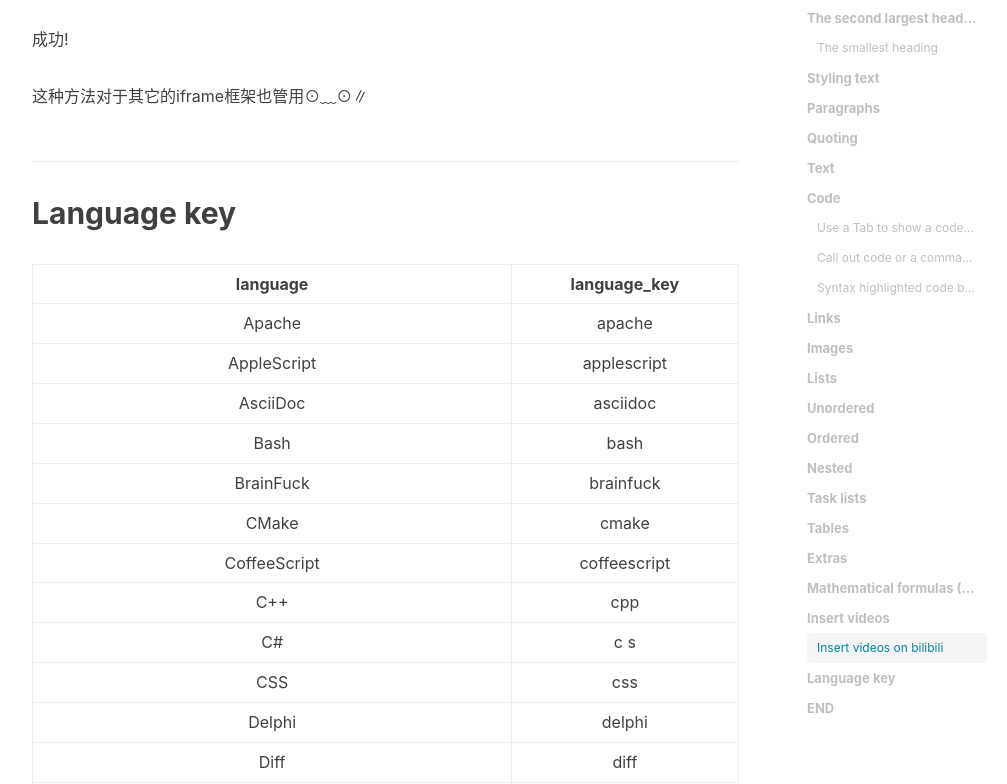
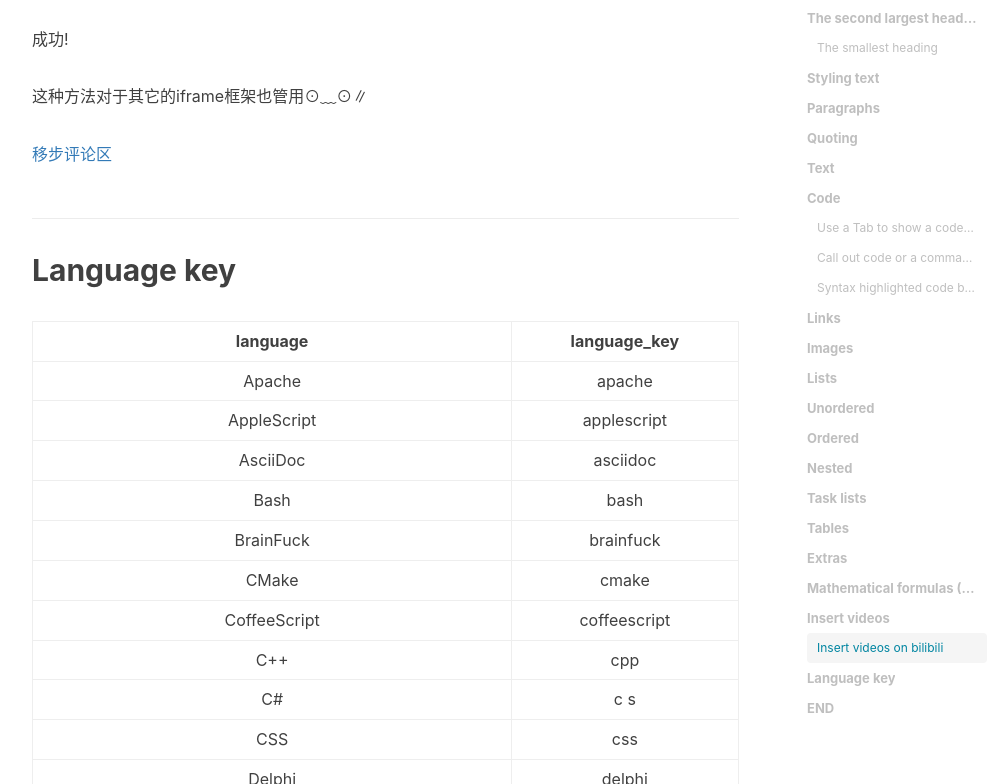
Before and after one commit to lzzmm/lzzmm.github.io, a Jekyll site: the page built from _posts/2020-02-19-Markdown.md, in a window 1280 px wide and 900 px high, scrolled down 10267 px, cut to the strip 116-900 px from the top of the window. Shown: the whole strip, without its empty margins (233-1240 px from the left). Built offline with Jekyll 4.4.1, drawn with Linux system fonts in a browser that asks for light colours; nearby versions of some CDN libraries; formulas are drawn with MathJax 3; comment, search, counter and statistics services are not loaded.

Commit message:
add maodian

```diff
--- a/_posts/2020-02-19-Markdown.md
+++ b/_posts/2020-02-19-Markdown.md
@@ -293,6 +293,8 @@ $\displaystyle\lim_{n \to \infty}\frac{2n^2+1}{n^2+n-2}=2$
 
 这种方法对于其它的iframe框架也管用⊙﹏⊙∥
 
+<a href="#end" rel="nofollow">移步评论区</a>
+
 ## Language key
 
 |  language	 |  language_key  |
```
